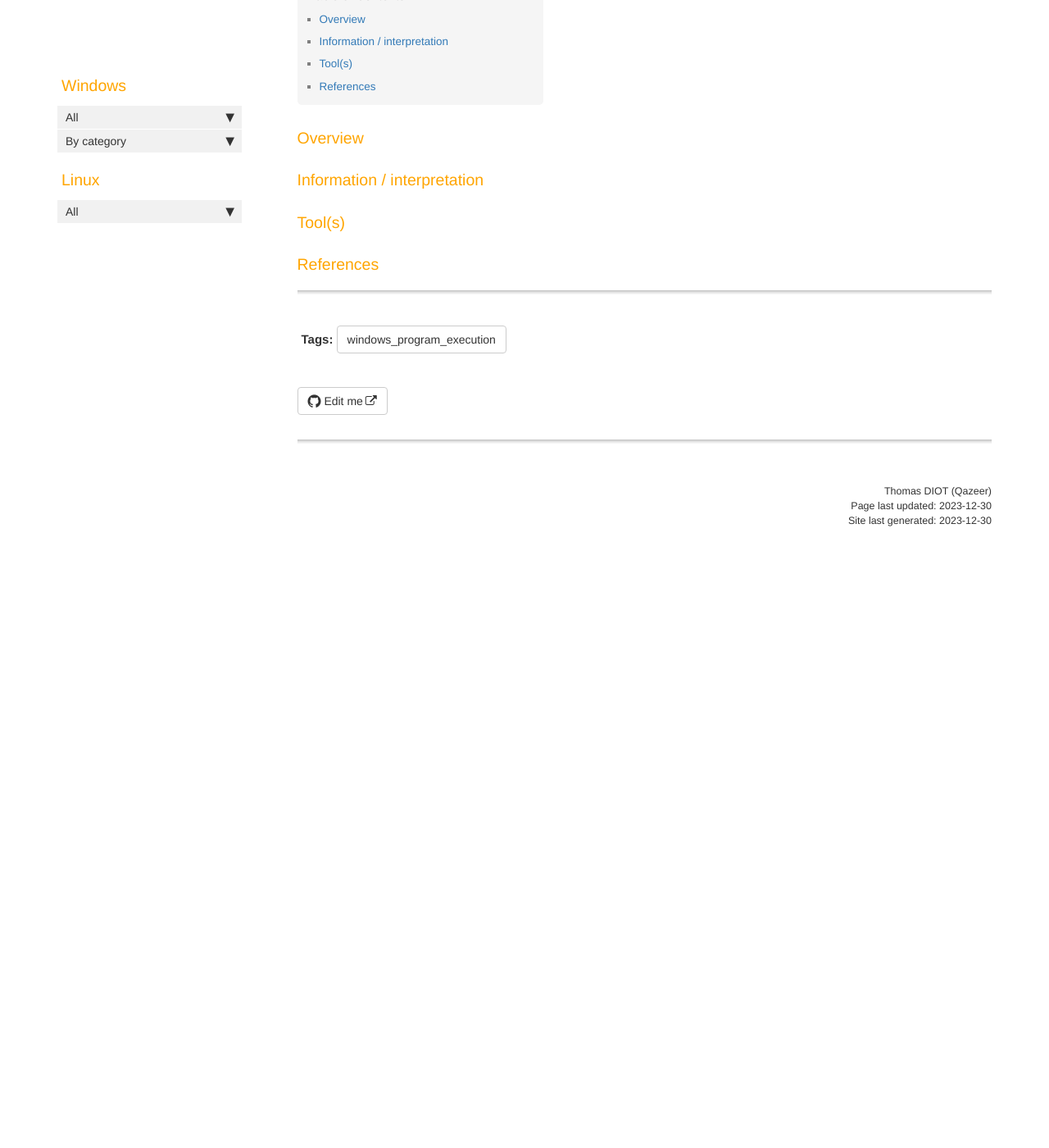
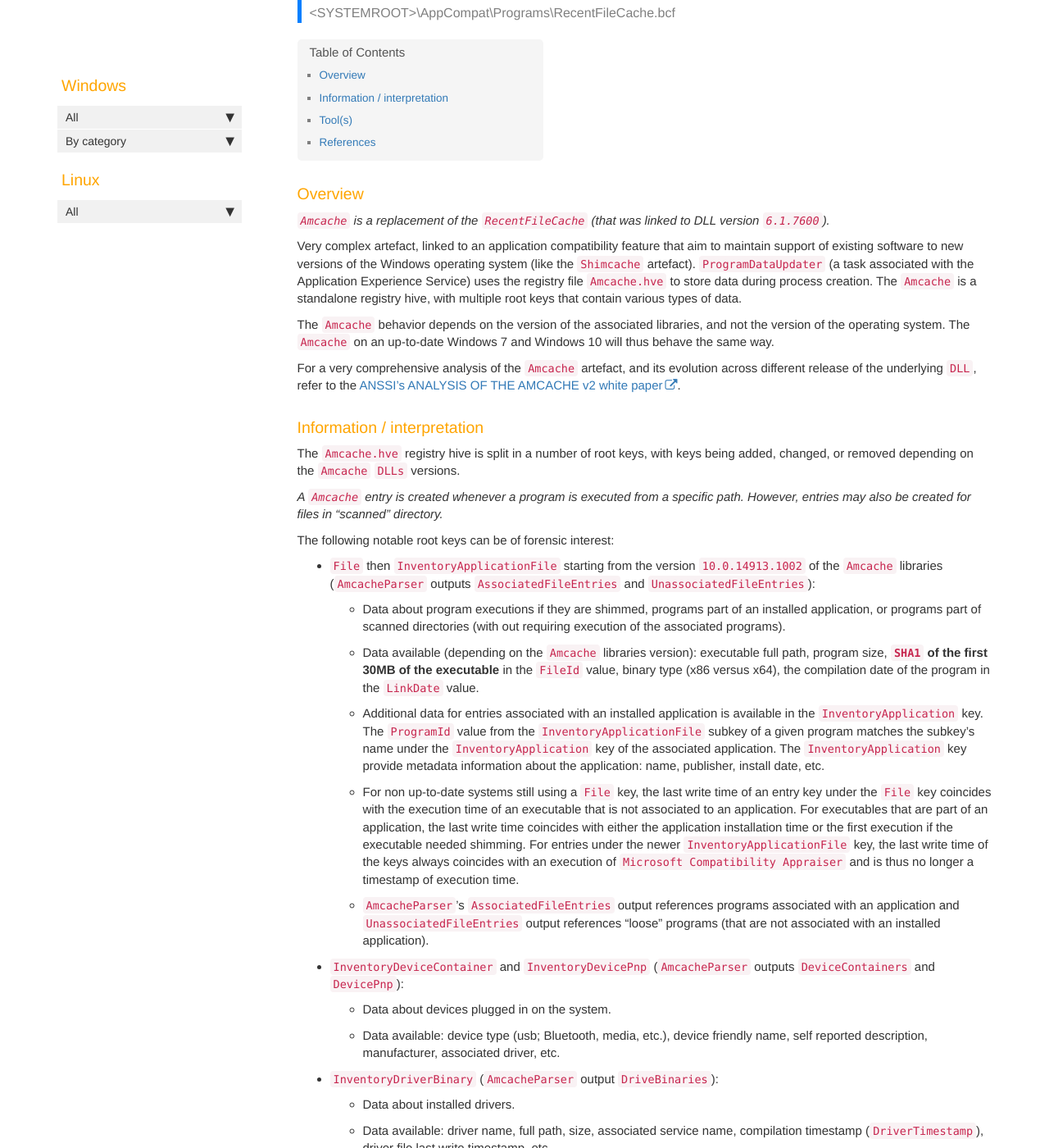
Before and after one commit to Qazeer/artefacts.help, a Jekyll site: the page built from pages/windows/amcache.md, in a window 1280 px wide and 1400 px high, scrolled down 237 px. Shown: the whole window at 82% size. Built offline with Jekyll 4.4.1, drawn with Linux system fonts in a browser that asks for light colours; our own code applies the rules of GitHub Pages for plain Markdown files; comment, search, counter and statistics services are not loaded; before the commit the page ends 932 px from its top, so only the background shows below that; some of the changed text lies outside the part shown.

Commit message:
[Artefact] Amcache init

```diff
--- a/pages/windows/amcache.md
+++ b/pages/windows/amcache.md
@@ -1,8 +1,10 @@
 ---
-title: Windows - amcache
-keywords: amcache
-tags: [windows_program_execution]
-location: <SYSTEMROOT>\AppCompat\Programs\Amcache.hve
+title: Amcache / RecentFileCache
+keywords: Amcache, RecentFileCache
+tags:
+  - windows_program_execution
+  - windows_file_presence
+location: '<SYSTEMROOT>\AppCompat\Programs\Amcache.hve\n\nAmcache DLL 6.1.7600 and older:\n<SYSTEMROOT>\AppCompat\Programs\RecentFileCache.bcf'
 last_updated: 2023-12-30
 sidebar: sidebar
 permalink: windows_amcache.html
@@ -11,8 +13,121 @@ folder: windows
 
 ### Overview
 
+*`Amcache` is a replacement of the `RecentFileCache` (that was linked to DLL
+version `6.1.7600`).*
+
+Very complex artefact, linked to an application compatibility feature that aim
+to maintain support of existing software to new versions of the Windows
+operating system (like the `Shimcache` artefact). `ProgramDataUpdater` (a task
+associated with the Application Experience Service) uses the registry file
+`Amcache.hve` to store data during process creation. The `Amcache` is a
+standalone registry hive, with multiple root keys that contain various types of
+data.
+
+The `Amcache` behavior depends on the version of the associated libraries, and
+not the version of the operating system. The `Amcache` on an up-to-date Windows
+7 and Windows 10 will thus behave the same way.
+
+For a very comprehensive analysis of the `Amcache` artefact, and its evolution
+across different release of the underlying `DLL`, refer to the
+[ANSSI's ANALYSIS OF THE AMCACHE v2 white paper](https://www.ssi.gouv.fr/uploads/2019/01/anssi-coriin_2019-amcache_investigation.pdf).
+
 ### Information / interpretation
+
+The `Amcache.hve` registry hive is split in a number of root keys, with keys
+being added, changed, or removed depending on the `Amcache` `DLLs` versions.
+
+*A `Amcache` entry is created whenever a program is executed from a specific
+path. However, entries may also be created for files in "scanned" directory.*
+
+The following notable root keys can be of forensic interest:
+
+  - `File` then `InventoryApplicationFile` starting from the version
+    `10.0.14913.1002` of the `Amcache` libraries (`AmcacheParser` outputs
+    `AssociatedFileEntries` and `UnassociatedFileEntries`):
+
+    - Data about program executions if they are shimmed, programs part of an
+      installed application, or programs part of scanned directories (with out
+      requiring execution of the associated programs).
+
+    - Data available (depending on the `Amcache` libraries version): executable
+      full path, program size, **`SHA1` of the first 30MB of the executable**
+      in the `FileId` value, binary type (x86 versus x64), the compilation date
+      of the program in the `LinkDate` value.
+
+    - Additional data for entries associated with an installed application is
+      available in the `InventoryApplication` key. The `ProgramId` value
+      from the `InventoryApplicationFile` subkey of a given program matches the
+      subkey's name under the `InventoryApplication` key of the associated
+      application. The `InventoryApplication` key provide metadata information
+      about the application: name, publisher, install date, etc.
+
+    - For non up-to-date systems still using a `File` key, the last write time
+      of an entry key under the `File` key coincides with the execution time of
+      an executable that is not associated to an application. For executables
+      that are part of an application, the last write time coincides with
+      either the application installation time or the first execution if the
+      executable needed shimming. For entries under the
+      newer `InventoryApplicationFile` key, the last write time of the keys
+      always coincides with an execution of
+      `Microsoft Compatibility Appraiser` and is thus no longer a timestamp of
+      execution time.
+
+    - `AmcacheParser`'s `AssociatedFileEntries` output references programs
+      associated with an application and `UnassociatedFileEntries` output
+      references "loose" programs (that are not associated with an installed
+      application).
+
+  - `InventoryDeviceContainer` and `InventoryDevicePnp` (`AmcacheParser`
+    outputs ``DeviceContainers`` and `DevicePnp`):
+
+    - Data about devices plugged in on the system.
+
+    - Data available: device type (usb; Bluetooth, media, etc.), device
+      friendly name, self reported description, manufacturer, associated
+      driver, etc.
+
+  - `InventoryDriverBinary` (`AmcacheParser` output `DriveBinaries`):
+
+    - Data about installed drivers.
+
+    - Data available: driver name, full path, size, associated service name,
+     compilation timestamp (`DriverTimestamp`), driver file last write
+     timestamp, etc.
+
+  - `InventoryDriverPackage` (`AmcacheParser` output `DriverPackages`):
+
+    - Data about drivers package file (INF file) that contains information
+      about the driver.
+
+    - Data available: driver package file name, path, last write timestamp, etc.
+
+  - `Programs` then `InventoryApplication` (`AmcacheParser` output
+    `ProgramEntries`):
+
+    - Data about installed programs, as referenced in the `Uninstall` and / or
+      a `Run` key of the `SOFTWARE` hive.
+
+    - Data available: application name, executable full path and SHA1,
+      publisher, install date, etc.
+
+  - `InventoryApplicationShortcut` (`AmcacheParser` output `ShortCuts`):
+
+    - Data about the shortcuts (`LNK` files) that were present at one time (and
+      that may still be present or may have been removed) from a subset of
+      scanned folders (Start Menu and / or Desktop folders).
+
+    - Data available: full path of the shortcut. The last write timestamp of
+      the associated subkey can also be a general indicator of when the
+      activity occurred but does not seem to match any `MACB` timestamps of the
+      shortcut file.
 
 ### Tool(s)
 
+- [EricZimmerman's `AmcacheParser`](https://github.com/EricZimmerman/AmcacheParser).
+
+- `KAPE`'s `AmcacheParser` module.
+
 ### References
+
+[ANSSI's ANALYSIS OF THE AMCACHE v2 white paper](https://www.ssi.gouv.fr/uploads/2019/01/anssi-coriin_2019-amcache_investigation.pdf)
```
